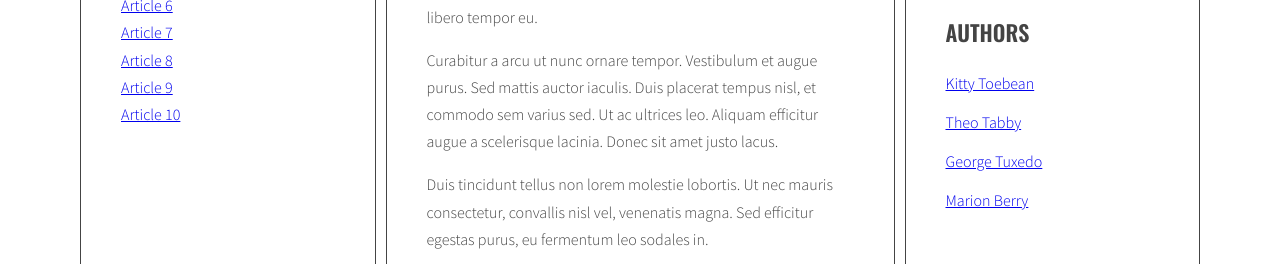
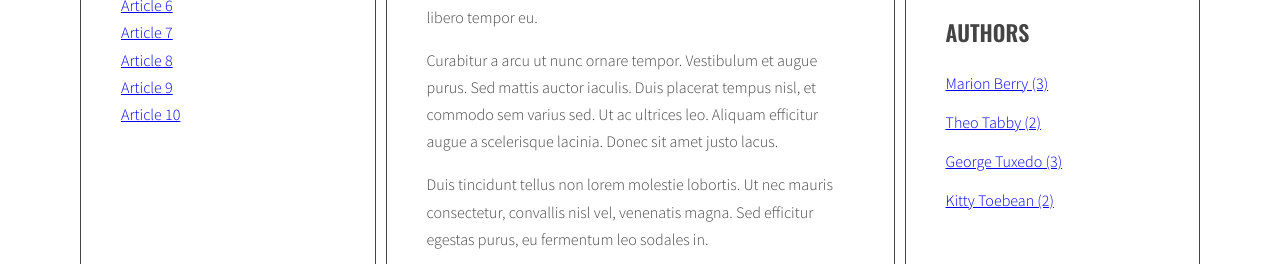
Before and after one commit to Cornholio8/javascript-blog, a website: page index.html in a window 1280 px wide. Shown: the part 502-766 px from the top of the page. Drawn offline with nearby package versions, Linux system fonts and the light colour scheme.

Commit message:
submodul 7.3 generate author list and generate author count

```diff
--- a/index.html
+++ b/index.html
@@ -224,22 +224,22 @@
               <ul class="list authors">
                 <li>
                   <a href="#">
-                    <span class="author-name">Kitty Toebean</span>
+                    <!--<span class="author-name">Kitty Toebean</span>-->
                   </a>
                 </li>
                 <li>
                   <a href="#">
-                    <span class="author-name">Theo Tabby</span>
+                    <!--<span class="author-name">Theo Tabby</span>-->
                   </a>
                 </li>
                 <li>
                   <a href="#">
-                    <span class="author-name">George Tuxedo</span>
+                    <!--<span class="author-name">George Tuxedo</span>-->
                   </a>
                 </li>
                 <li>
                   <a href="#">
-                    <span class="author-name">Marion Berry</span>
+                    <!--<span class="author-name">Marion Berry</span>-->
                   </a>
                 </li>
               </ul>
--- a/js/script.js
+++ b/js/script.js
@@ -56,7 +56,8 @@
     optArticleAuthorSelector = '.post-author',
     optTagsListSelector = '.tags.list',
     optCloudClassCount = 5,
-    optCloudClassPrefix = 'tag-size-';
+    optCloudClassPrefix = 'tag-size-',
+    optAuthorsListSelector = '.authors.list';
 
   function generateTitleLinks(customSelector = ''){
 
@@ -284,6 +285,8 @@
   addClickListenersToTags();
 
   function generateAuthors(){
+    /* [NEW] create a new variable allAuthors with an empty object */
+    let allAuthors = {};
 
     /* find all articles */
 
@@ -315,12 +318,43 @@
 
       html = html + linkHTML;
 
+      /* [NEW] check if this link is NOT already in allAuthors */
+
+      if (!allAuthors[articleAuthor]){
+
+        /* [NEW] add tasag to allAuthors object */
+
+        allAuthors[articleAuthor] = 1;
+      } else {
+        allAuthors[articleAuthor]++;
+      }
+
       /* insert HTML of all the links into the author wrapper */
 
       authorWrapper.innerHTML = html;
 
     /* END LOOP: for every article: */
     }
+
+    /* [NEW] find list of authors in right column */
+
+    const authorsList = document.querySelector(optAuthorsListSelector);
+    /* [NEW] creat variable for all links HTML code */
+
+    let allAuthorsHTML = '';
+
+    /* [NEW] START LOOP: for each tag in allAuthors */
+
+    for (let author in allAuthors){
+
+      /* [NEW] generate code of a link and add it to allAuthorsData  */
+      allAuthorsHTML += '<li><a href="#author-' + author + '"><span>' + author + ' (' + allAuthors[author] + ')</span></a></li> ';
+
+      /* [NEW] END LOOP: for each tag in allAuthors: */
+    }
+
+    /* [NEW] add HTML from allAuthorsHTML to AuthorsList */
+    authorsList.innerHTML = allAuthorsHTML;
   }
 
   generateAuthors();
```
